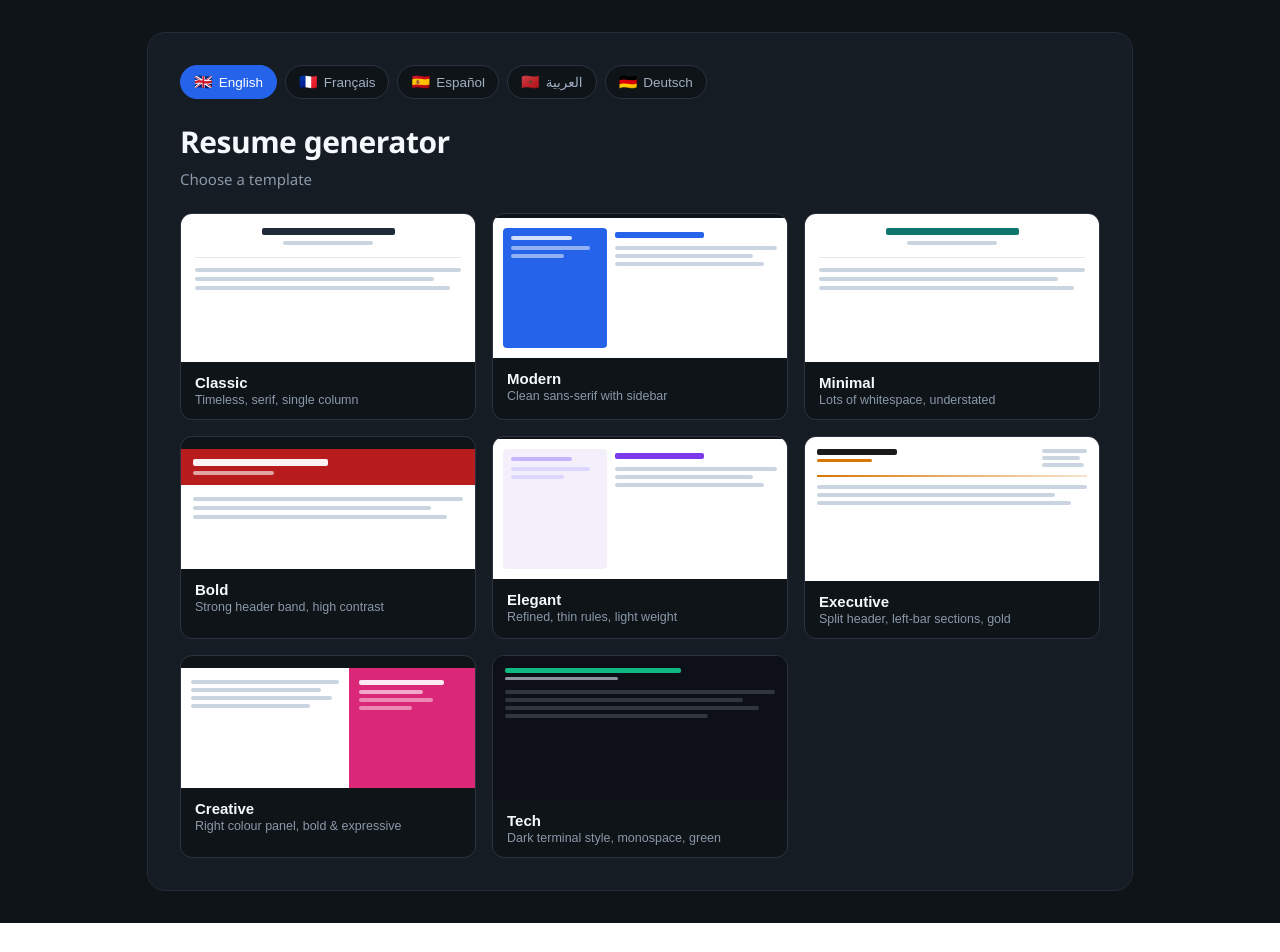
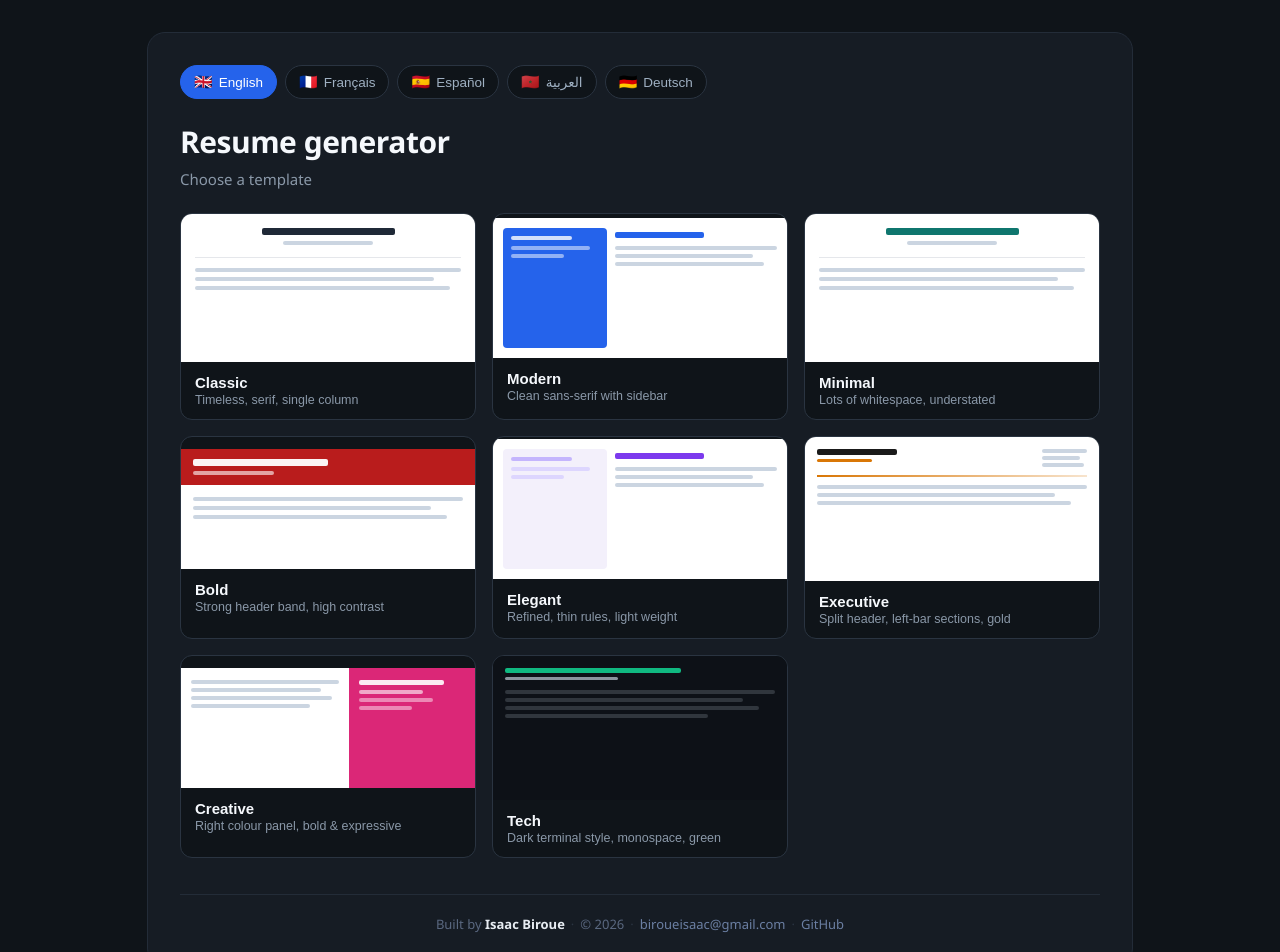
Before and after one commit to biroue10/resumely, a React (Vite) app: page / in a window 1280 px wide. Shown: the top 952 px of the page. Before the commit the page ends 923 px from the top, so only its background shows below. Built offline with nearby package versions, Linux system fonts and the light colour scheme.

Commit message:
feat: add dynamic multilingual footer with author info

```diff
--- a/src/ResumeGenerator.jsx
+++ b/src/ResumeGenerator.jsx
@@ -15,31 +15,31 @@ const UI = {
     skills: "Skills (comma separated)", generate: "Generate resume", generating: "Generating…",
     heading: "Resume generator", sub: "Choose a language and template, add your details, get a polished resume.",
     copy: "Copy", copied: "Copied", chooseTpl: "Choose a template", back: "Back",
-    placeholderEx: "Role, company, dates, what you did — one per line" },
+    placeholderEx: "Role, company, dates, what you did — one per line", madeBy: "Built by" },
   fr: { name: "Nom complet", title: "Titre professionnel", email: "E-mail", phone: "Téléphone",
     location: "Localisation", summary: "À propos de vous", experience: "Expérience", education: "Formation",
     skills: "Compétences (séparées par des virgules)", generate: "Générer le CV", generating: "Génération…",
     heading: "Générateur de CV", sub: "Choisissez une langue et un modèle, ajoutez vos infos, obtenez un CV soigné.",
     copy: "Copier", copied: "Copié", chooseTpl: "Choisissez un modèle", back: "Retour",
-    placeholderEx: "Poste, entreprise, dates, missions — une par ligne" },
+    placeholderEx: "Poste, entreprise, dates, missions — une par ligne", madeBy: "Créé par" },
   es: { name: "Nombre completo", title: "Título profesional", email: "Correo", phone: "Teléfono",
     location: "Ubicación", summary: "Sobre ti", experience: "Experiencia", education: "Educación",
     skills: "Habilidades (separadas por comas)", generate: "Generar currículum", generating: "Generando…",
     heading: "Generador de currículums", sub: "Elige idioma y plantilla, añade tus datos y obtén un currículum pulido.",
     copy: "Copiar", copied: "Copiado", chooseTpl: "Elige una plantilla", back: "Volver",
-    placeholderEx: "Puesto, empresa, fechas, qué hiciste — uno por línea" },
+    placeholderEx: "Puesto, empresa, fechas, qué hiciste — uno por línea", madeBy: "Creado por" },
   ar: { name: "الاسم الكامل", title: "المسمى الوظيفي", email: "البريد", phone: "الهاتف",
     location: "الموقع", summary: "نبذة عنك", experience: "الخبرة", education: "التعليم",
     skills: "المهارات (مفصولة بفواصل)", generate: "إنشاء السيرة الذاتية", generating: "جارٍ الإنشاء…",
     heading: "منشئ السيرة الذاتية", sub: "اختر لغة وقالباً، أضف بياناتك، واحصل على سيرة ذاتية متقنة.",
     copy: "نسخ", copied: "تم النسخ", chooseTpl: "اختر قالباً", back: "رجوع",
-    placeholderEx: "المنصب، الشركة، التواريخ، مهامك — واحدة في كل سطر" },
+    placeholderEx: "المنصب، الشركة، التواريخ، مهامك — واحدة في كل سطر", madeBy: "من إبداع" },
   de: { name: "Vollständiger Name", title: "Berufsbezeichnung", email: "E-Mail", phone: "Telefon",
     location: "Standort", summary: "Über dich", experience: "Erfahrung", education: "Ausbildung",
     skills: "Fähigkeiten (durch Kommas getrennt)", generate: "Lebenslauf erstellen", generating: "Wird erstellt…",
     heading: "Lebenslauf-Generator", sub: "Sprache und Vorlage wählen, Daten eingeben, gepflegten Lebenslauf erhalten.",
     copy: "Kopieren", copied: "Kopiert", chooseTpl: "Vorlage wählen", back: "Zurück",
-    placeholderEx: "Position, Firma, Zeitraum, Aufgaben — eine pro Zeile" },
+    placeholderEx: "Position, Firma, Zeitraum, Aufgaben — eine pro Zeile", madeBy: "Erstellt von" },
 };
 
 // ── Templates ─────────────────────────────────────────────────────
@@ -53,6 +53,14 @@ const TEMPLATES = [
   { id: "creative",  name: "Creative",  tag: "Right colour panel, bold & expressive",accent: "#db2777", font: "'Segoe UI', sans-serif" },
   { id: "tech",      name: "Tech",      tag: "Dark terminal style, monospace, green",accent: "#10b981", font: "'Courier New', monospace" },
 ];
+
+// ── Author info (edit here to update the footer) ─────────────────
+const AUTHOR = {
+  name: "Isaac Biroue",
+  email: "biroueisaac@gmail.com",
+  github: "https://github.com/biroue10",
+  linkedin: "", // paste your LinkedIn URL here, e.g. "https://linkedin.com/in/yourname"
+};
 
 // Build resume data straight from the form so the preview updates as the user types.
 function buildLiveData(form, t) {
@@ -172,6 +180,7 @@ Skills: ${form.skills}`;
               </button>
             ))}
           </div>
+          <PageFooter t={t} />
         </div>
       </div>
     );
@@ -228,6 +237,7 @@ Skills: ${form.skills}`;
             </div>
           </div>
         </div>
+        <PageFooter t={t} />
       </div>
     </div>
   );
@@ -519,6 +529,23 @@ function ResumePaper({ tpl, result, rtl, placeholder = true }) {
   );
 }
 
+function PageFooter({ t }) {
+  const year = new Date().getFullYear();
+  const dot = <span style={footerDot}>·</span>;
+  return (
+    <footer style={footerWrap}>
+      <span>{t.madeBy} <strong style={{ color: "#e7ecf2" }}>{AUTHOR.name}</strong></span>
+      {dot}
+      <span>© {year}</span>
+      {dot}
+      <a href={`mailto:${AUTHOR.email}`} style={footerLink}>{AUTHOR.email}</a>
+      {dot}
+      <a href={AUTHOR.github} target="_blank" rel="noreferrer" style={footerLink}>GitHub</a>
+      {AUTHOR.linkedin && <>{dot}<a href={AUTHOR.linkedin} target="_blank" rel="noreferrer" style={footerLink}>LinkedIn</a></>}
+    </footer>
+  );
+}
+
 const page = { minHeight: "100vh", background: "#0f1419", padding: "32px 16px",
   fontFamily: "'Segoe UI', system-ui, -apple-system, sans-serif", color: "#e7ecf2" };
 const shell = { margin: "0 auto", background: "#161c24", borderRadius: 18, padding: 32, border: "1px solid #232c38" };
@@ -544,3 +571,8 @@ const copyBtn = { position: "absolute", top: 12, insetInlineEnd: 12, zIndex: 2,
 const badge = { fontSize: 12, fontWeight: 600, padding: "4px 10px", borderRadius: 999, letterSpacing: "0.3px" };
 const badgeLive = { border: "1px solid #2a3441" };
 const badgePolished = { border: "1px solid transparent" };
+const footerWrap = { marginTop: 36, paddingTop: 20, borderTop: "1px solid #232c38",
+  display: "flex", flexWrap: "wrap", alignItems: "center", justifyContent: "center",
+  gap: "6px 4px", fontSize: 13, color: "#5a6880" };
+const footerDot = { color: "#2a3441", margin: "0 2px" };
+const footerLink = { color: "#6b7fa3", textDecoration: "none" };
```
